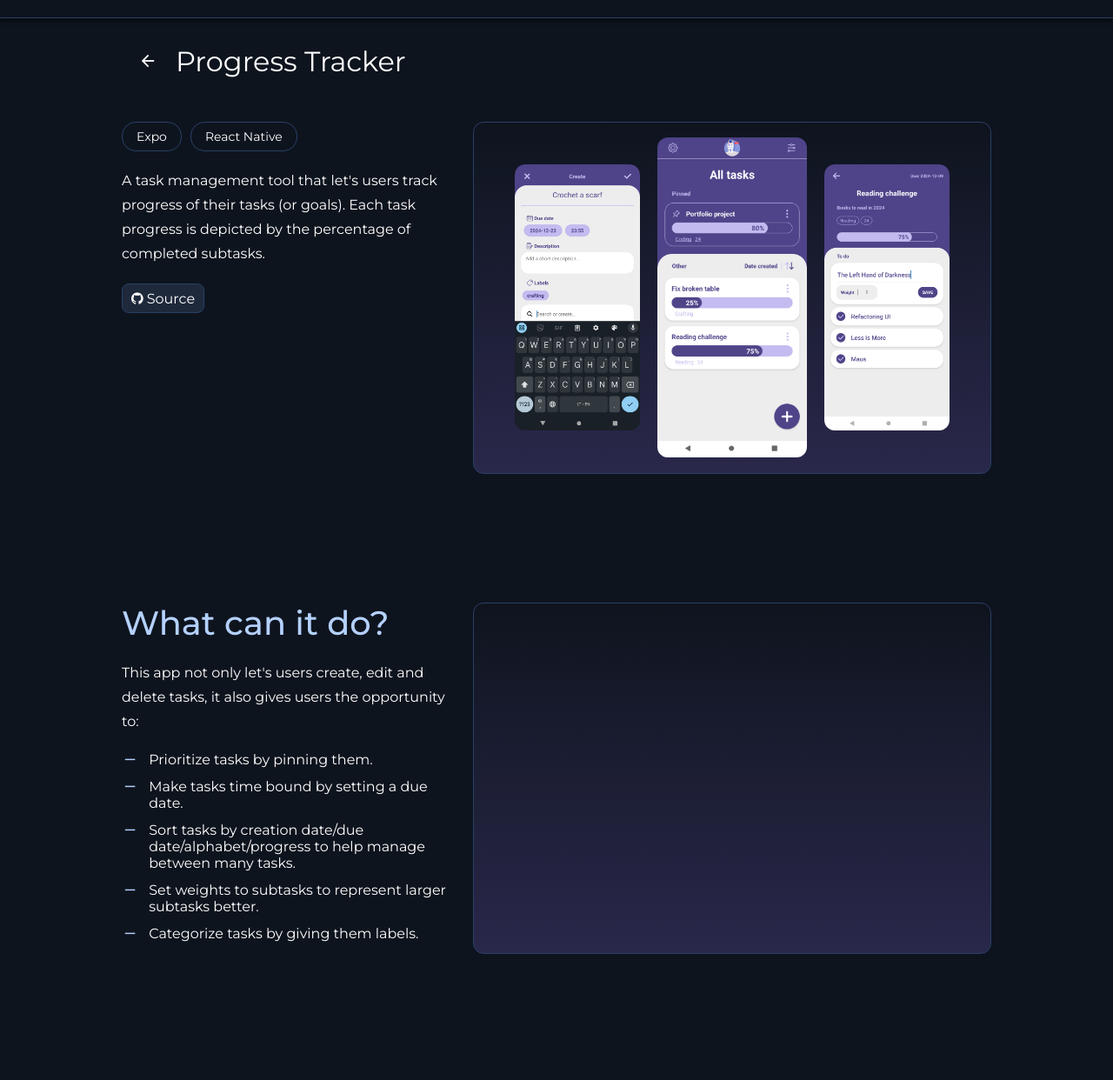
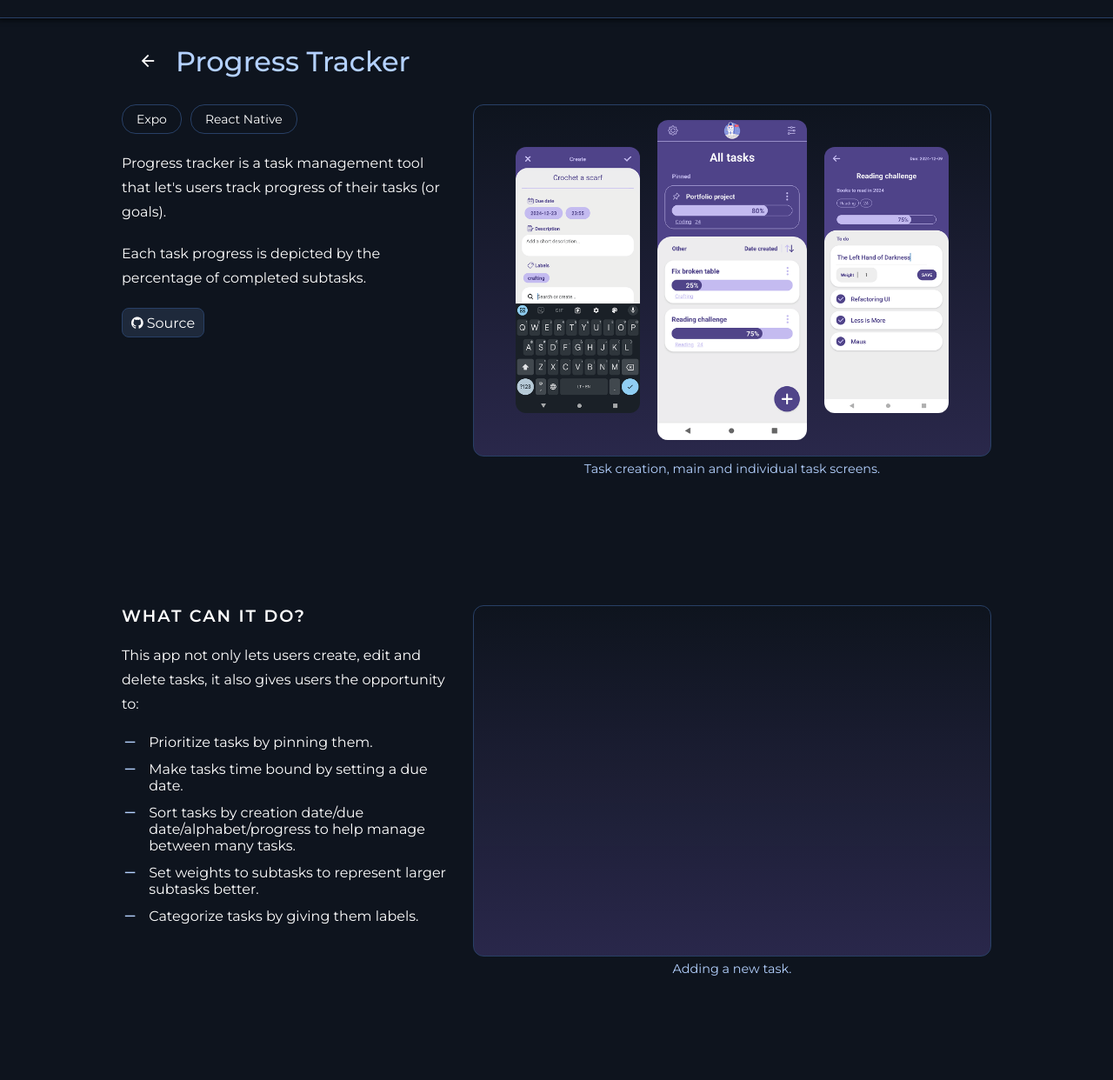
Before and after one commit to domas404/domas404.github.io, a plain HTML site: page projects/progress-tracker/index.html in a window 1280 px wide. Shown: the part 60-1302 px from the top of the page at 87% size. Drawn offline with nearby package versions, Linux system fonts and the light colour scheme; grey boxes are pictures that could not be loaded.

Commit message:
update progress tracker project page

```diff
--- a/projects/progress-tracker/index.html
+++ b/projects/progress-tracker/index.html
@@ -14,15 +14,15 @@
         <script type="text/javascript" src="../../scripts/navigation.js" defer></script>
     </head>
     <body class="body-container">
-        <div class="header">
+        <header class="header">
             <div class="header-container">
                 <span class="header-name">Johnathan Doeee</span>
                 <nav class="menu-navigation">
-                    <div id="menu-container" class="menu-item-container menu-hidden">
-                        <a class="menu-item" href="../../">Home</a>
-                        <a class="menu-item" href="../../#about">About</a>
-                        <a class="menu-item" href="../../#projects">Projects</a>
-                    </div>
+                    <ul id="menu-container" class="menu-item-container menu-hidden">
+                        <li><a class="menu-item" href="../../">Home</a></li>
+                        <li><a class="menu-item" href="../../#about">About</a></li>
+                        <li><a class="menu-item" href="../../#projects">Projects</a></li>
+                    </ul>
                     <div id="menu-button" class="menu-icon" onclick="toggleMenu()">
                         <span class="material-symbols-outlined">
                             menu
@@ -30,36 +30,30 @@
                     </div>
                 </nav>
             </div>
-        </div>
-        <div id="home" class="main-container">
+        </header>
+        <main id="home" class="main-container">
             <div class="content-container">
-                <div class="project-header">
+                <header class="project-header">
                     <a href="../../#projects" class="go-back-button">
                         <span class="material-symbols-outlined">
                             arrow_back
                         </span>
                     </a>
-                    <div class="title">Progress Tracker</div>
-                </div>
-                <div class="section">
-                    <div class="seciton-heading"></div>
+                    <h1 class="title">Progress Tracker</h1>
+                </header>
+                <section class="section">
                     <div class="section-content">
                         <div class="subsection left intro">
-                            <div class="tag-container">
-                                <div class="tag">Expo</div>
-                                <div class="tag">React Native</div>
-                            </div>
-                            <div class="p1 text">A task management tool that let's users track progress of their tasks (or goals). Each task progress is depicted by the percentage of completed subtasks.</div>
+                            <ul class="tag-container">
+                                <li class="tag">Expo</li>
+                                <li class="tag">React Native</li>
+                            </ul>
+                            <p class="p1 text">Progress tracker is a task management tool that let's users track progress of their tasks (or goals).</p>
+                            <p class="p1 text">Each task progress is depicted by the percentage of completed subtasks.</p>
                             <!-- <div class="p1 text">In order to separate tasks by the effort and time needed to complete them, they are given weights.</div> -->
 
                             <!-- <div class="p1 text">This is a short introductory paragraph about this project and what it does. This is a short introductory paragraph about this project and what it does.</div> -->
                             <div class="button-container">
-                                <!-- <a href="https://neural-network-editor-beta.vercel.app/" class="button" target="_blank">
-                                    <span class="material-symbols-outlined icon-sm">
-                                        open_in_new
-                                    </span>
-                                    <spna>Visit</spna>
-                                </a> -->
                                 <a href="https://github.com/domas404/progress_tracker" class="button" target="_blank">
                                     <div class="icon-container">
                                         <i class="fa fa-github fa-sm"></i>
@@ -69,100 +63,92 @@
                             </div>
                         </div>
                         <div class="subsection right">
-                            <!-- <div class="single-image-container"> -->
+                            <figure>
                                 <div class="vertical-image-container">
-                                    <img src="../../assets/pt-2.png" class="vertical-image small" alt="home page of neural network editing website" />
-                                    <img src="../../assets/pt-1.png" class="vertical-image" alt="home page of neural network editing website" />
-                                    <img src="../../assets/pt-3.png" class="vertical-image small" alt="home page of neural network editing website" />
+                                    <img src="../../assets/pt-2-sm.png" class="vertical-image small" alt="home page of neural network editing website" />
+                                    <img src="../../assets/pt-1-sm.png" class="vertical-image" alt="home page of neural network editing website" />
+                                    <img src="../../assets/pt-3-sm.png" class="vertical-image small" alt="home page of neural network editing website" />
                                 </div>
-                                <!-- <div class="caption">Neural network editor Home page.</div> -->
-                            <!-- </div> -->
+                                <figcaption class="caption">Task creation, main and individual task screens.</figcaption>
+                            </figure>
                         </div>
                     </div>
-                </div>
-                <div class="section">
+                </section>
+                <section class="section">
                     <div class="section-content">
                         <div class="subsection left">
-                            <h1>What can it do?</h1>
+                            <h2>What can it do?</h2>
                             <!-- <div class="p1">This app is perfect for writing down school/university assignments as you can add a due date, labels and description noting important things to keep in mind.</div> -->
-                            <div class="p1">This app not only let's users create, edit and delete tasks, it also gives users the opportunity to:</div>
-                            <div class="list-container">
-                                <div class="list-item">
+                            <div class="p1">This app not only lets users create, edit and delete tasks, it also gives users the opportunity to:</div>
+                            <ul class="list-container">
+                                <li class="list-item">
                                     <span class="material-symbols-outlined icon-sm list-icon">
                                         horizontal_rule
                                     </span>
                                     <span>Prioritize tasks by pinning them.</span>
-                                </div>
-                                <div class="list-item">
+                                </li>
+                                <li class="list-item">
                                     <span class="material-symbols-outlined icon-sm list-icon">
                                         horizontal_rule
                                     </span>
                                     <span>Make tasks time bound by setting a due date.</span>
-                                </div>
-                                <div class="list-item">
+                                </li>
+                                <li class="list-item">
                                     <span class="material-symbols-outlined icon-sm list-icon">
                                         horizontal_rule
                                     </span>
                                     <span>Sort tasks by creation date/due date/alphabet/progress to help manage between many tasks.</span>
-                                </div>
-                                <div class="list-item">
+                                </li>
+                                <li class="list-item">
                                     <span class="material-symbols-outlined icon-sm list-icon">
                                         horizontal_rule
                                     </span>
                                     <span>Set weights to subtasks to represent larger subtasks better.</span>
-                                </div>
-                                <div class="list-item">
+                                </li>
+                                <li class="list-item">
                                     <span class="material-symbols-outlined icon-sm list-icon">
                                         horizontal_rule
                                     </span>
                                     <span>Categorize tasks by giving them labels.</span>
-                                </div>
-                            </div>
+                                </li>
+                            </ul>
                         </div>
                         <div class="subsection right">
+                            <figure>
                                 <div class="vertical-image-container single-image">
                                     <video class="vertical-image" autoplay loop muted>
                                         <source src="../../assets/pt-4.mp4" type="video/mp4" />
                                     </video>
-                                <!-- <img src="../../assets/nne-3-2.png" class="secondary-image" /> -->
-                                <!-- <div class="caption">Adding a new layer, changing its properties then removing another layer.</div> -->
+                                </div>
+                                <figcaption class="caption">Adding a new task.</figcaption>
+                            </figure>
                         </div>
                     </div>
-                    </div>
-                </div>
-                <div class="section">
-                    <!-- <div class="section-heading">
-                    </div> -->
+                </section>
+                <section class="section">
                     <div class="section-content">
                         <div class="subsection left">
-                            <h1>Subtasks</h1>
-                            <div class="p1">
-                                This app is well suited for school or university assignments, as it let's users note important things by adding description and group tasks by labels.</div>
-                            <!-- <div class="p1">The default weight always equals to 1, so ... .</div> -->
-                            <!-- <div>
-                                <div>Function #1</div>
-                                <div>Function #2</div>
-                                <div>Function #3</div>
-                                <div>Function #4</div>
-                            </div> -->
+                            <h2>Subtasks</h2>
+                            <p class="p1">This app is well suited for school or university assignments, as it lets users note important things by adding description and group tasks by labels.</p>
                         </div>
                         <div class="subsection right">
+                            <figure>
                                 <div class="vertical-image-container single-image">
                                     <video class="vertical-image" autoplay loop muted >
                                         <source src="../../assets/pt-5.mp4" type="video/mp4" />
                                     </video>
-                                <!-- <img src="../../assets/nne-3.png" class="secondary-image" /> -->
-                                <!-- <div class="caption">Selecting dataset features for neural network training.</div> -->
+                                </div>
+                                <figcaption class="caption">Adding and checking subtasks.</figcaption>
+                            </figure>
                         </div>
                     </div>
-                    </div>
-                </div>
+                </section>
             </div>
             <div id="side-nav" class="side-nav"></div>
-        </div>
-        <div class="footer">
+        </main>
+        <footer class="footer">
             <div class="footer-text">© 2024 John Doe</div>
-        </div>
+        </footer>
         <a href="#home" id="scroll-to-top" class="button scroll-to-top hidden">
             <span class="material-symbols-outlined">
                 arrow_upward
```
Also changed, not shown: assets/pt-1-sm.png (added), assets/pt-2-sm.png (added), assets/pt-3-sm.png (added). Lines whose indentation alone changed are shown as unchanged.
